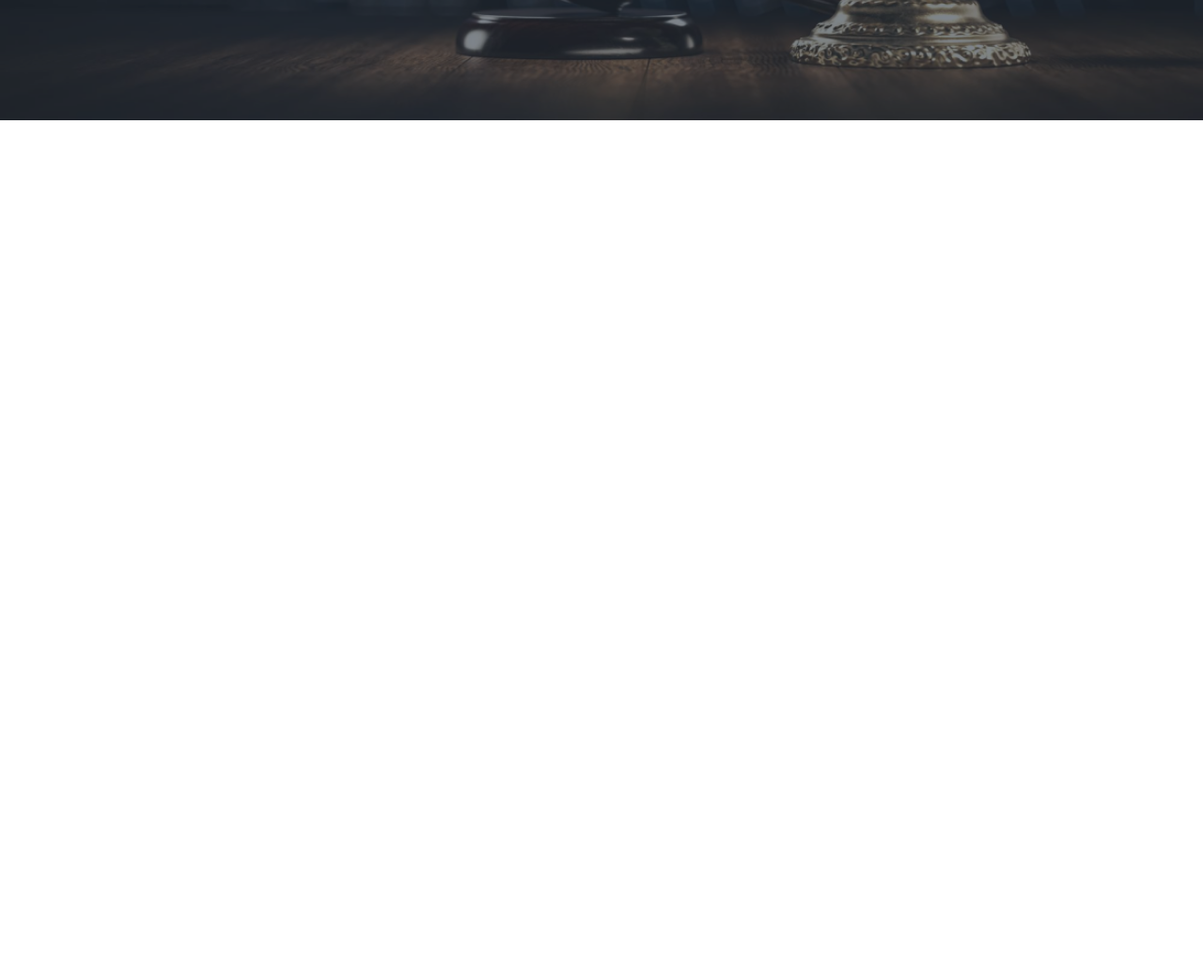
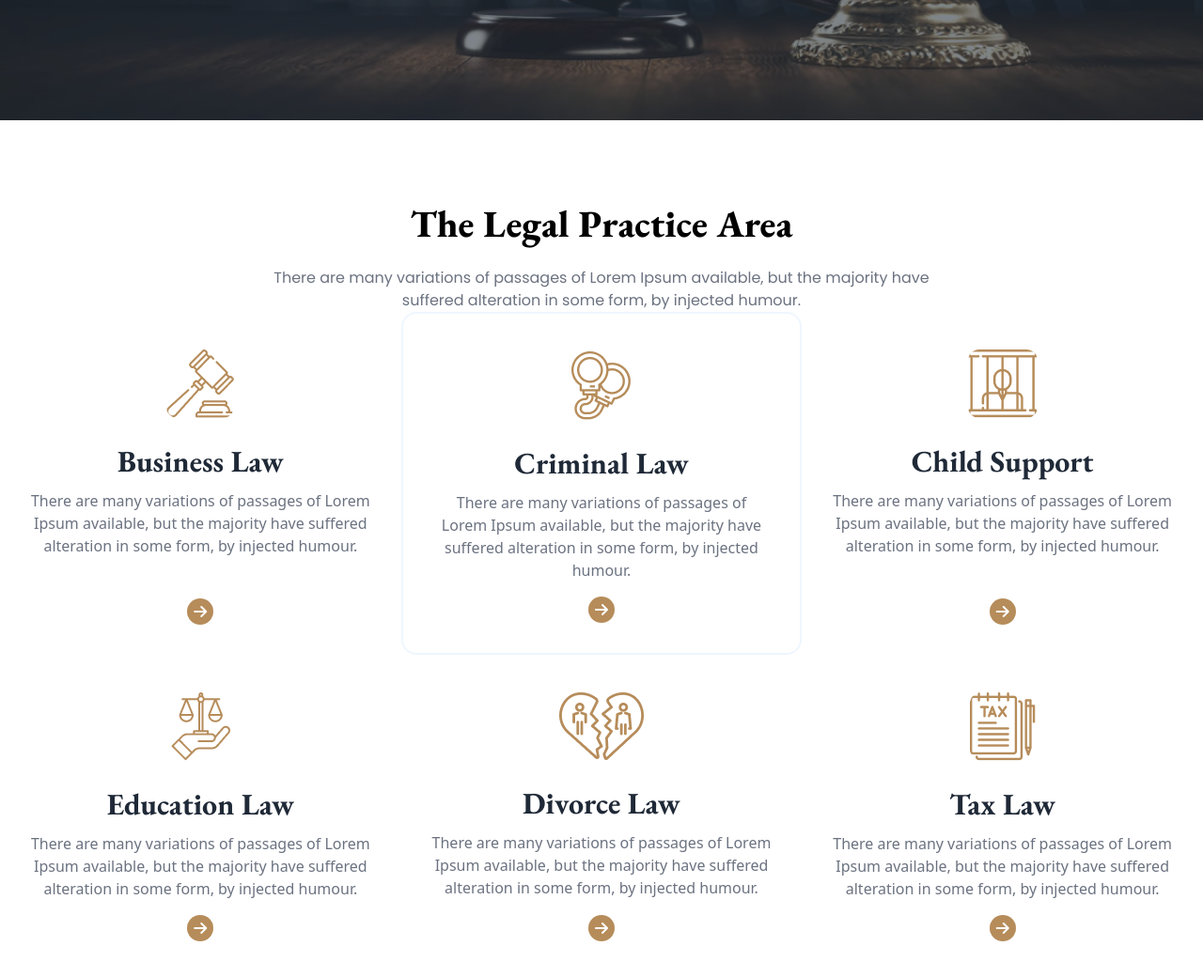
Before and after one commit to Sutradhar2071/legal-solution, a plain HTML site: page index.html in a window 1280 px wide. Shown: the part 570-1610 px from the top of the page at 94% size. Before the commit the page ends 800 px from the top, so only its background shows below. Drawn offline with nearby package versions, Linux system fonts and the light colour scheme.

Commit message:
legal section done

```diff
--- a/index.html
+++ b/index.html
@@ -18,6 +18,9 @@
     <!-- DaisyUI + Tailwind CDN -->
     <link href="https://cdn.jsdelivr.net/npm/daisyui@4.12.23/dist/full.min.css" rel="stylesheet" type="text/css" />
     <script src="https://cdn.tailwindcss.com"></script>
+
+    <!-- font awesome -->
+    <link rel="stylesheet" href="https://cdnjs.cloudflare.com/ajax/libs/font-awesome/6.7.2/css/all.min.css" integrity="sha512-Evv84Mr4kqVGRNSgIGL/F/aIDqQb7xQ2vcrdIwxfjThSH8CSR7PBEakCr51Ck+w+/U6swU2Im1vVX0SVk9ABhg==" crossorigin="anonymous" referrerpolicy="no-referrer" />
 
     <style>
         .font-poppins{
@@ -115,8 +118,112 @@
 
     <!-- main section -->
 
-    <main>
+    <main class="md:container mx-auto">
+      <!-- legal practice area -->
 
+      <section class="my-20">
+        <!-- text -->
+
+        <div class="text-center space-y-4">
+          <h1 class="EB-Garamond font-extrabold text-[40px] text-black">The Legal Practice Area</h1>
+          <p class="font-poppins text-gray-500">There are many variations of passages of Lorem Ipsum available, but the majority have <br> suffered alteration in some form, by injected humour.</p>
+        </div>
+
+        <!-- card section -->
+
+        <div class="grid grid-cols-1 md:grid-cols-2 lg:grid-cols-3 justify-items-center">
+          <div class="card ">
+            <figure class="px-10 pt-10">
+              <img
+                src="./images/business.png"
+                alt="Shoes"
+                class="rounded-xl" />
+            </figure>
+            <div class="card-body space-y-2 items-center text-center">
+              <h2 class="card-title font-bold EB-Garamond text-[32px]">Business Law</h2>
+              <p class="text-gray-500" >There are many variations of passages of Lorem Ipsum available, but the majority have suffered alteration in some form, by injected humour.</p>
+              <div class="rounded-full bg-btn-color text-white w-7 h-7  inline-flex justify-center items-center">
+                <i class="fa-solid  fa-arrow-right"></i>
+              </div>
+            </div>
+          </div>
+          <div class="card border-solid border-2 border-blue-50">
+            <figure class="px-10 pt-10">
+              <img
+                src="./images/criminal.png"
+                alt="Shoes"
+                class="rounded-xl" />
+            </figure>
+            <div class="card-body space-y-2 items-center text-center">
+              <h2 class="card-title font-bold EB-Garamond text-[32px]">Criminal Law</h2>
+              <p class="text-gray-500" >There are many variations of passages of Lorem Ipsum available, but the majority have suffered alteration in some form, by injected humour.</p>
+              <div class="rounded-full bg-btn-color text-white w-7 h-7  inline-flex justify-center items-center">
+                <i class="fa-solid  fa-arrow-right"></i>
+              </div>
+            </div>
+          </div>
+          <div class="card">
+            <figure class="px-10 pt-10">
+              <img
+                src="./images/child.png"
+                alt="Shoes"
+                class="rounded-xl" />
+            </figure>
+            <div class="card-body space-y-2 items-center text-center">
+              <h2 class="card-title font-bold EB-Garamond text-[32px]">Child Support</h2>
+              <p class="text-gray-500" >There are many variations of passages of Lorem Ipsum available, but the majority have suffered alteration in some form, by injected humour.</p>
+              <div class="rounded-full bg-btn-color text-white w-7 h-7  inline-flex justify-center items-center">
+                <i class="fa-solid  fa-arrow-right"></i>
+              </div>
+            </div>
+          </div>
+          <div class="card">
+            <figure class="px-10 pt-10">
+              <img
+                src="./images/education.png"
+                alt="Shoes"
+                class="rounded-xl" />
+            </figure>
+            <div class="card-body space-y-2 items-center text-center">
+              <h2 class="card-title font-bold EB-Garamond text-[32px]">Education Law</h2>
+              <p class="text-gray-500" >There are many variations of passages of Lorem Ipsum available, but the majority have suffered alteration in some form, by injected humour.</p>
+              <div class="rounded-full bg-btn-color text-white w-7 h-7  inline-flex justify-center items-center">
+                <i class="fa-solid  fa-arrow-right"></i>
+              </div>
+            </div>
+          </div>
+          <div class="card">
+            <figure class="px-10 pt-10">
+              <img
+                src="./images/divorce.png"
+                alt="Shoes"
+                class="rounded-xl" />
+            </figure>
+            <div class="card-body space-y-2 items-center text-center">
+              <h2 class="card-title font-bold EB-Garamond text-[32px]">Divorce Law</h2>
+              <p class="text-gray-500" >There are many variations of passages of Lorem Ipsum available, but the majority have suffered alteration in some form, by injected humour.</p>
+              <div class="rounded-full bg-btn-color text-white w-7 h-7  inline-flex justify-center items-center">
+                <i class="fa-solid  fa-arrow-right"></i>
+              </div>
+            </div>
+          </div>
+          <div class="card">
+            <figure class="px-10 pt-10">
+              <img
+                src="./images/tax.png"
+                alt="Shoes"
+                class="rounded-xl" />
+            </figure>
+            <div class="card-body space-y-2 items-center text-center">
+              <h2 class="card-title font-bold EB-Garamond text-[32px]">Tax Law</h2>
+              <p class="text-gray-500" >There are many variations of passages of Lorem Ipsum available, but the majority have suffered alteration in some form, by injected humour.</p>
+              <div class="rounded-full bg-btn-color text-white w-7 h-7  inline-flex justify-center items-center">
+                <i class="fa-solid  fa-arrow-right"></i>
+              </div>
+            </div>
+          </div>
+        </div>
+      </section>
     </main>
 
     <!-- footer section -->
```
